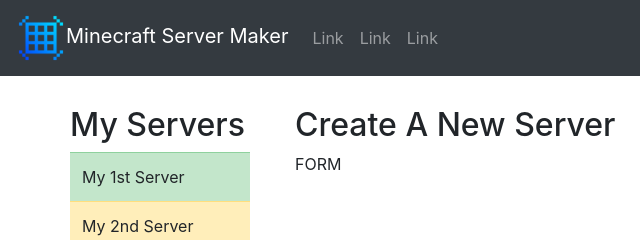
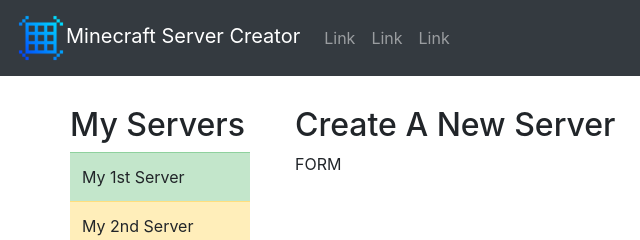
Before and after one commit to MrButtersDEV/MCServerCreator, an Electron app: page index.html in a window 800 px wide. Shown: the top 240 px of the page, 0-640 px from the left. Drawn offline with nearby package versions, Linux system fonts and the light colour scheme.

Commit message:
Update index.html

```diff
--- a/index.html
+++ b/index.html
@@ -2,7 +2,7 @@
 <html lang="en">
 
 <head>
-  <title>Minecraft Server Maker</title>
+  <title>Minecraft Server Creator</title>
   <meta charset="utf-8">
   <meta name="viewport" content="width=device-width, initial-scale=1">
   <link rel="stylesheet" href="https://maxcdn.bootstrapcdn.com/bootstrap/4.5.0/css/bootstrap.min.css">
@@ -19,7 +19,7 @@
 
 <body>
 <nav class="navbar navbar-expand-sm bg-dark navbar-dark">
-  <a class="navbar-brand" href="#"><img src="img/Main-Blue-OnlyColor.png" width="50" height="50">Minecraft Server Maker</a>
+  <a class="navbar-brand" href="#"><img src="img/Main-Blue-OnlyColor.png" width="50" height="50">Minecraft Server Creator</a>
   <button class="navbar-toggler" type="button" data-toggle="collapse" data-target="#collapsibleNavbar">
     <span class="navbar-toggler-icon"></span>
   </button>
```
